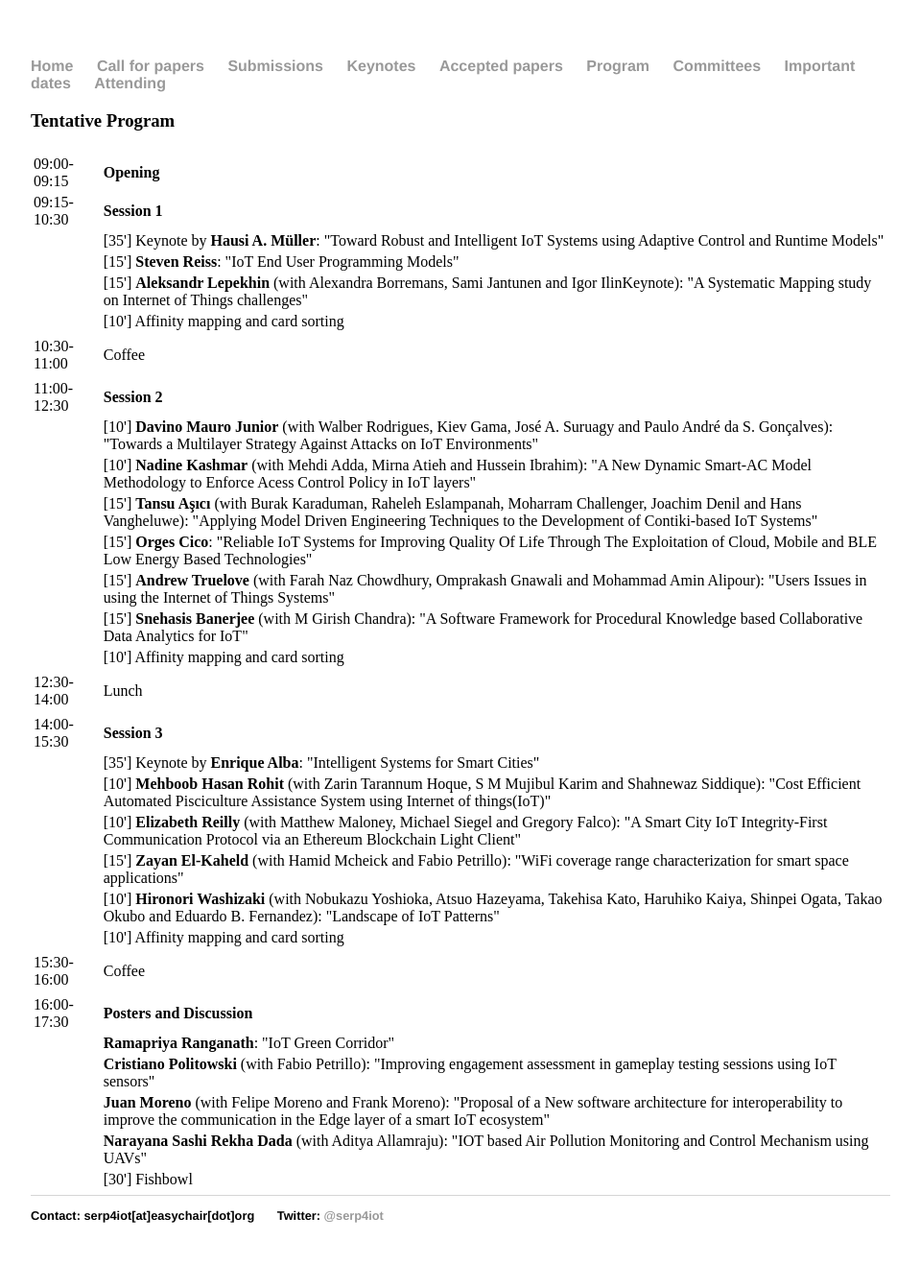
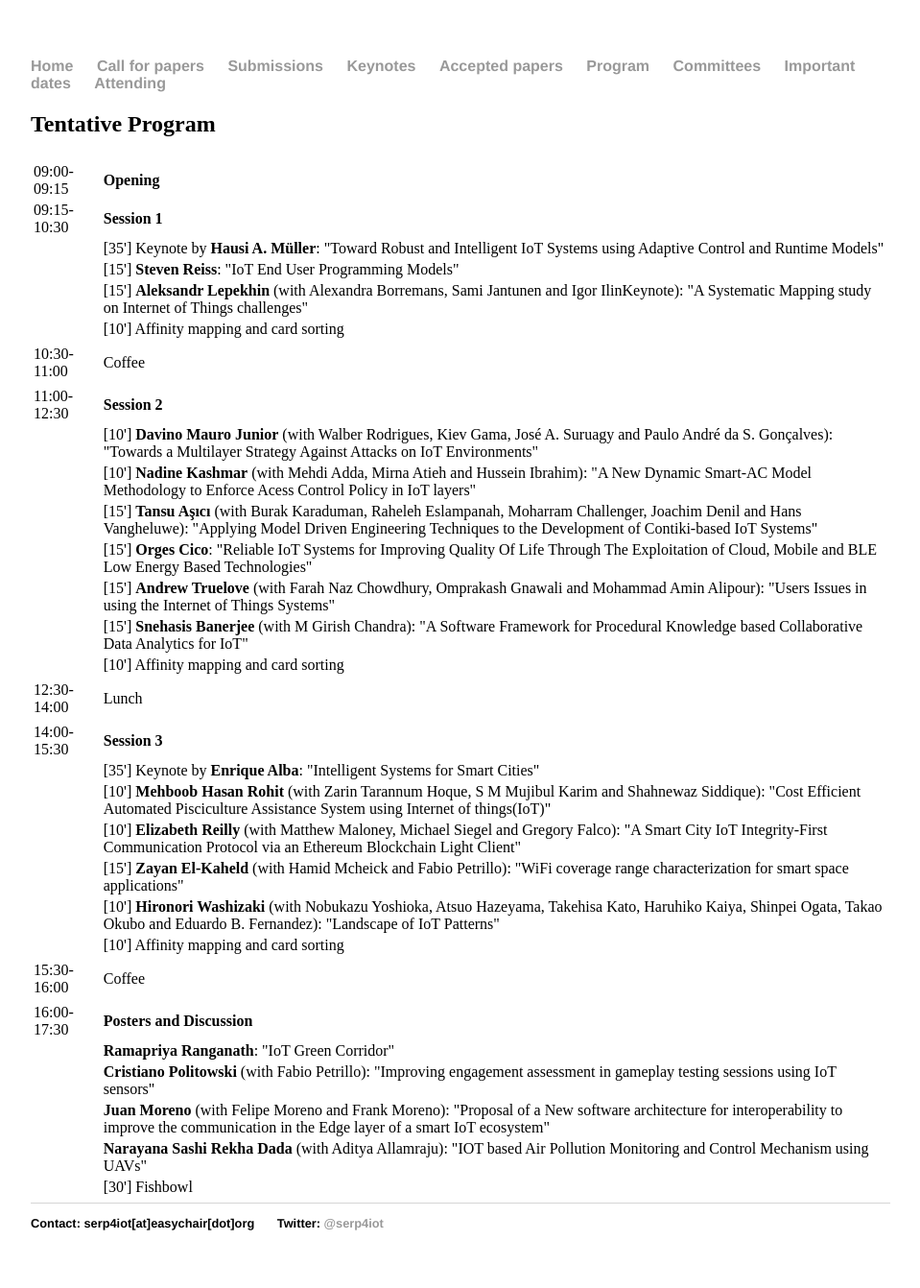
Before and after one commit to moar82/SERP4IoT, a Jekyll site: the page built from program/index.html, in a window 1280 px wide. Shown: the whole page at 96% size, without its empty margins (160-1119 px from the left). Built offline with Jekyll 4.4.1, drawn with Linux system fonts in a browser that asks for light colours.

```diff
--- a/program/index.html
+++ b/program/index.html
@@ -1,9 +1,9 @@
 ---
 layout: default
-title: program
+title: Program
 ---
 
-<h3>Tentative Program</h3>
+<h2>Tentative Program</h3>
 
 <table border="0">
   <!-- <tr>
```
